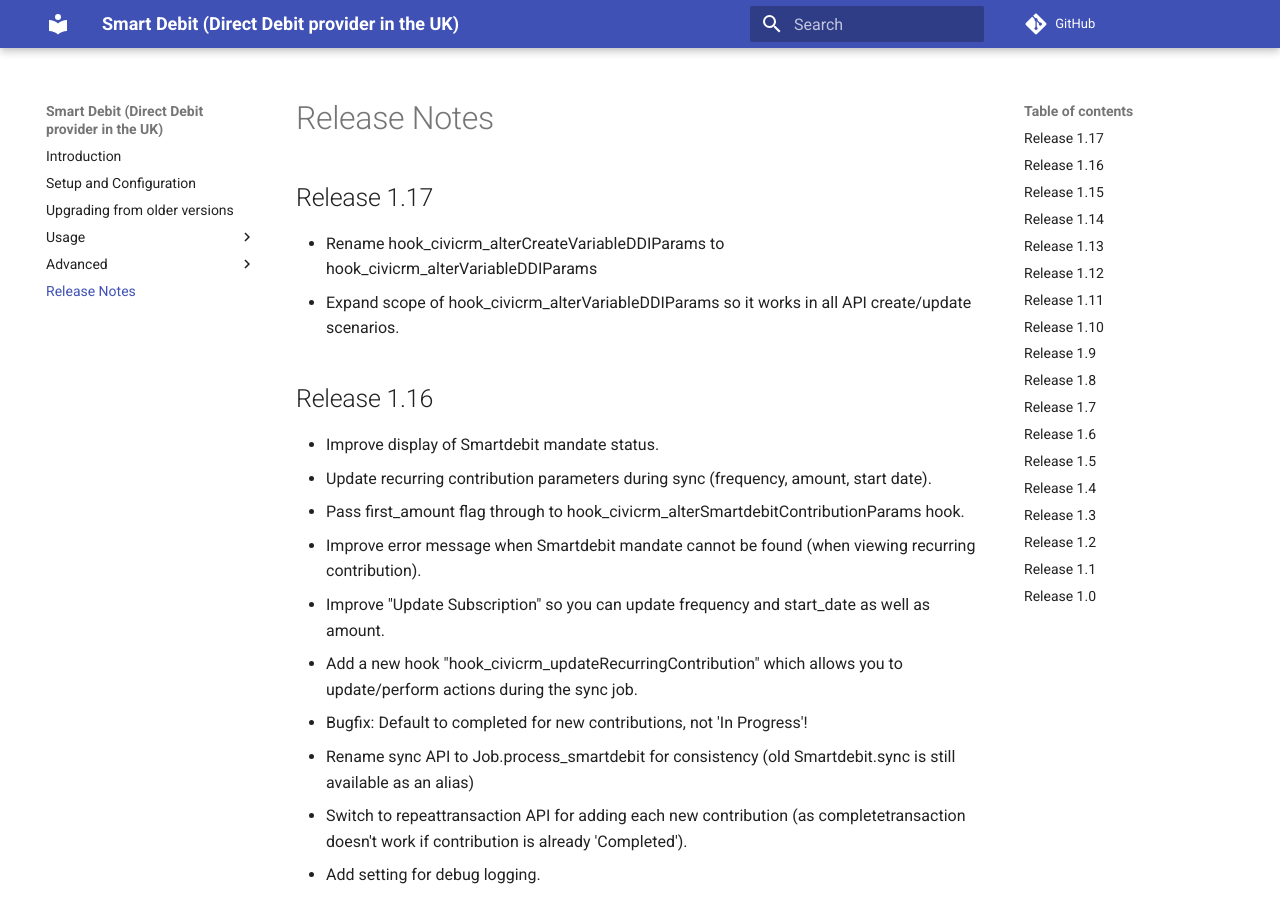
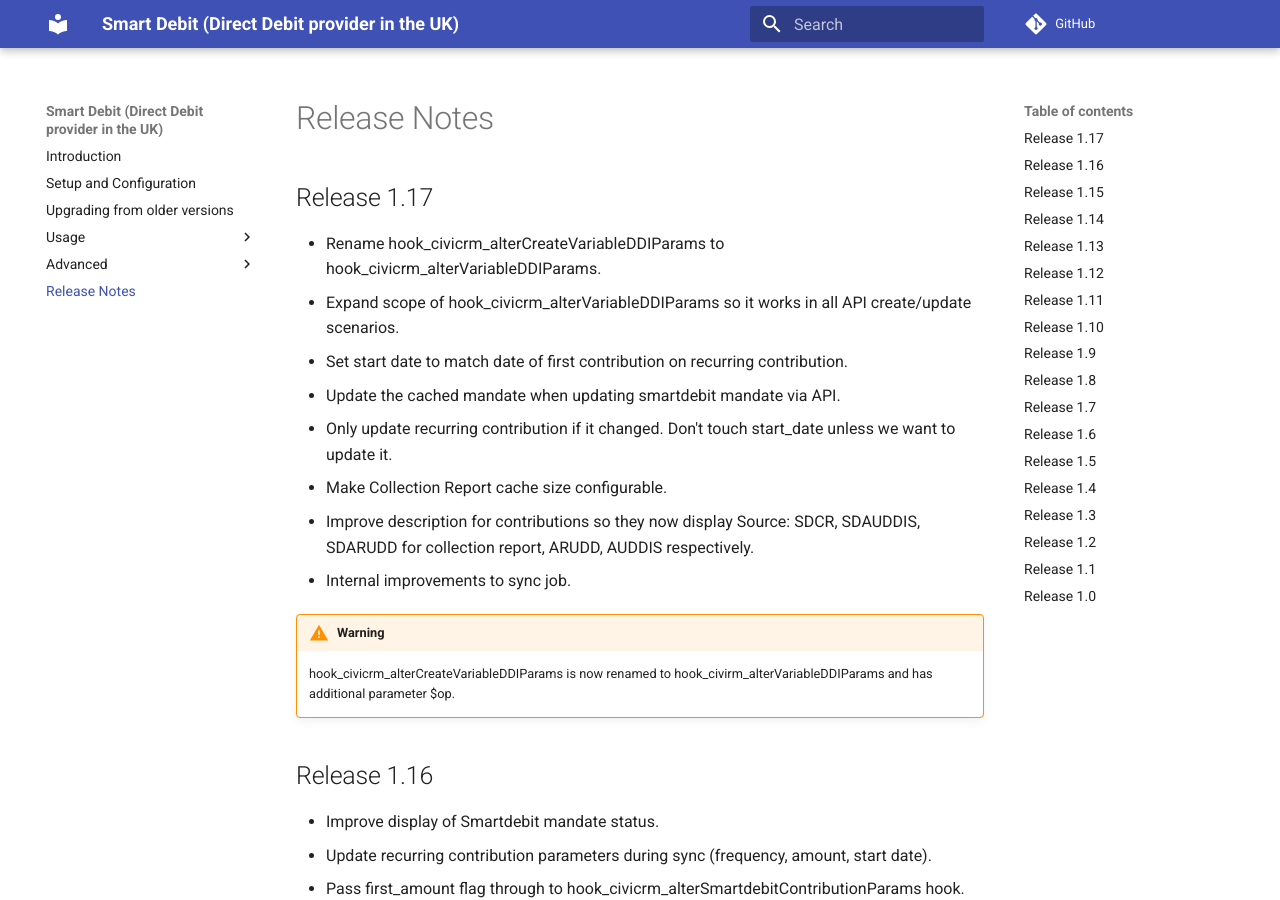
Before and after one commit to mattwire/org.civicrm.smartdebit, an MkDocs documentation site: the page built from docs/release/release_notes.md, in a window 1280 px wide and 900 px high. Built offline with MkDocs 1.6.1 and Material for MkDocs 9.7.7, drawn with Linux system fonts in a browser that asks for light colours; comment, search, counter and statistics services are not loaded; old or Windows-style settings are respelled for this version of MkDocs.

Commit message:
Update for releae 1.17

```diff
--- a/docs/release/release_notes.md
+++ b/docs/release/release_notes.md
@@ -1,7 +1,16 @@
 ## Release 1.17
 
-* Rename hook_civicrm_alterCreateVariableDDIParams to hook_civicrm_alterVariableDDIParams
+* Rename hook_civicrm_alterCreateVariableDDIParams to hook_civicrm_alterVariableDDIParams.
 * Expand scope of hook_civicrm_alterVariableDDIParams so it works in all API create/update scenarios.
+* Set start date to match date of first contribution on recurring contribution.
+* Update the cached mandate when updating smartdebit mandate via API.
+* Only update recurring contribution if it changed. Don't touch start_date unless we want to update it.
+* Make Collection Report cache size configurable.
+* Improve description for contributions so they now display Source: SDCR, SDAUDDIS, SDARUDD for collection report, ARUDD, AUDDIS respectively.
+* Internal improvements to sync job.
+
+!!! warning
+    hook_civicrm_alterCreateVariableDDIParams is now renamed to hook_civirm_alterVariableDDIParams and has additional parameter $op.
 
 ## Release 1.16
 
--- a/info.xml
+++ b/info.xml
@@ -15,8 +15,8 @@
     <url desc="Author">https://www.mjwconsult.co.uk</url>
     <url desc="Licensing">http://www.gnu.org/licenses/agpl-3.0.html</url>
   </urls>
-  <releaseDate>2017-12-10</releaseDate>
-  <version>1.16</version>
+  <releaseDate>2017-12-13</releaseDate>
+  <version>1.17</version>
   <develStage>stable</develStage>
   <compatibility>
     <ver>4.7</ver>
```
Also changed, not shown: 1 other file.
